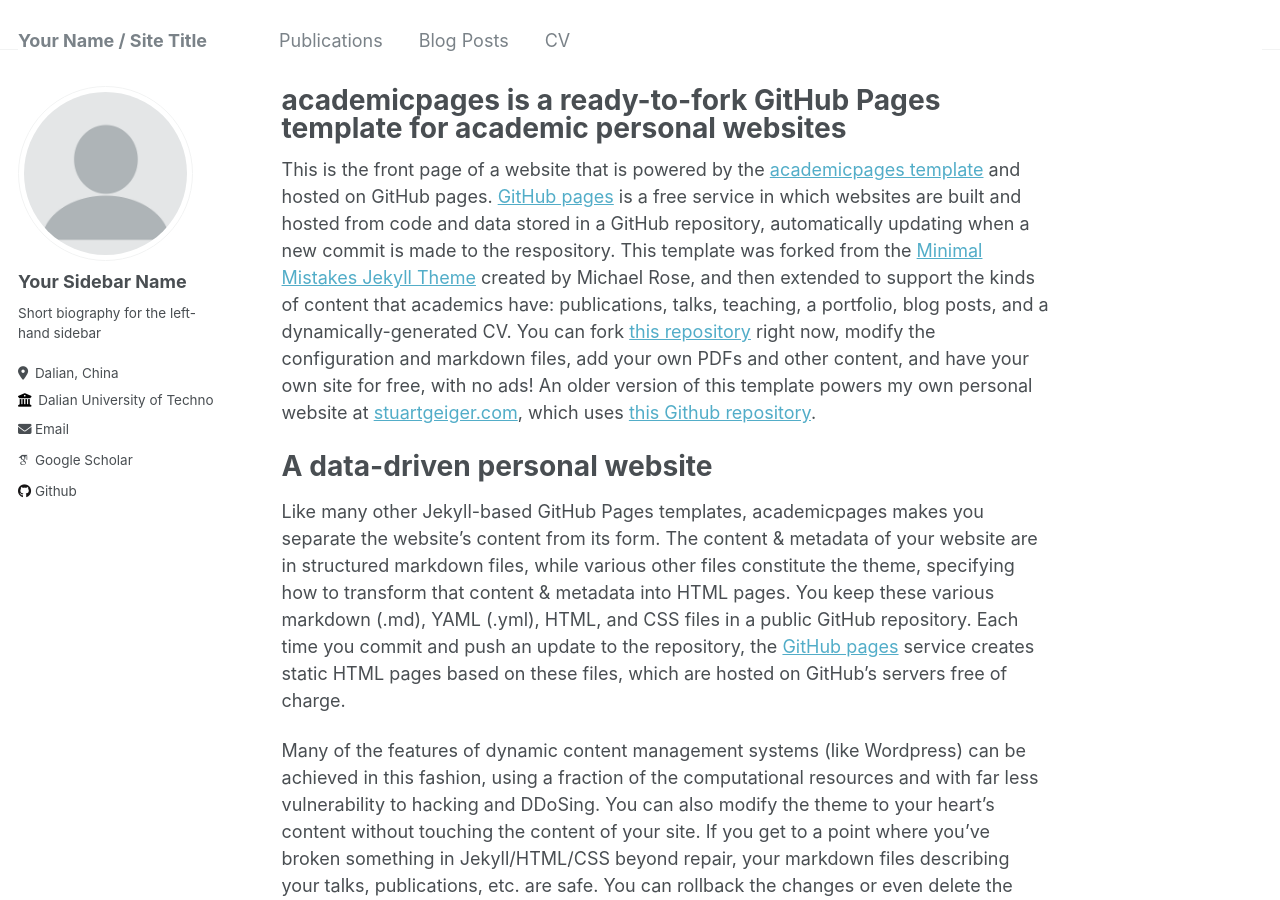
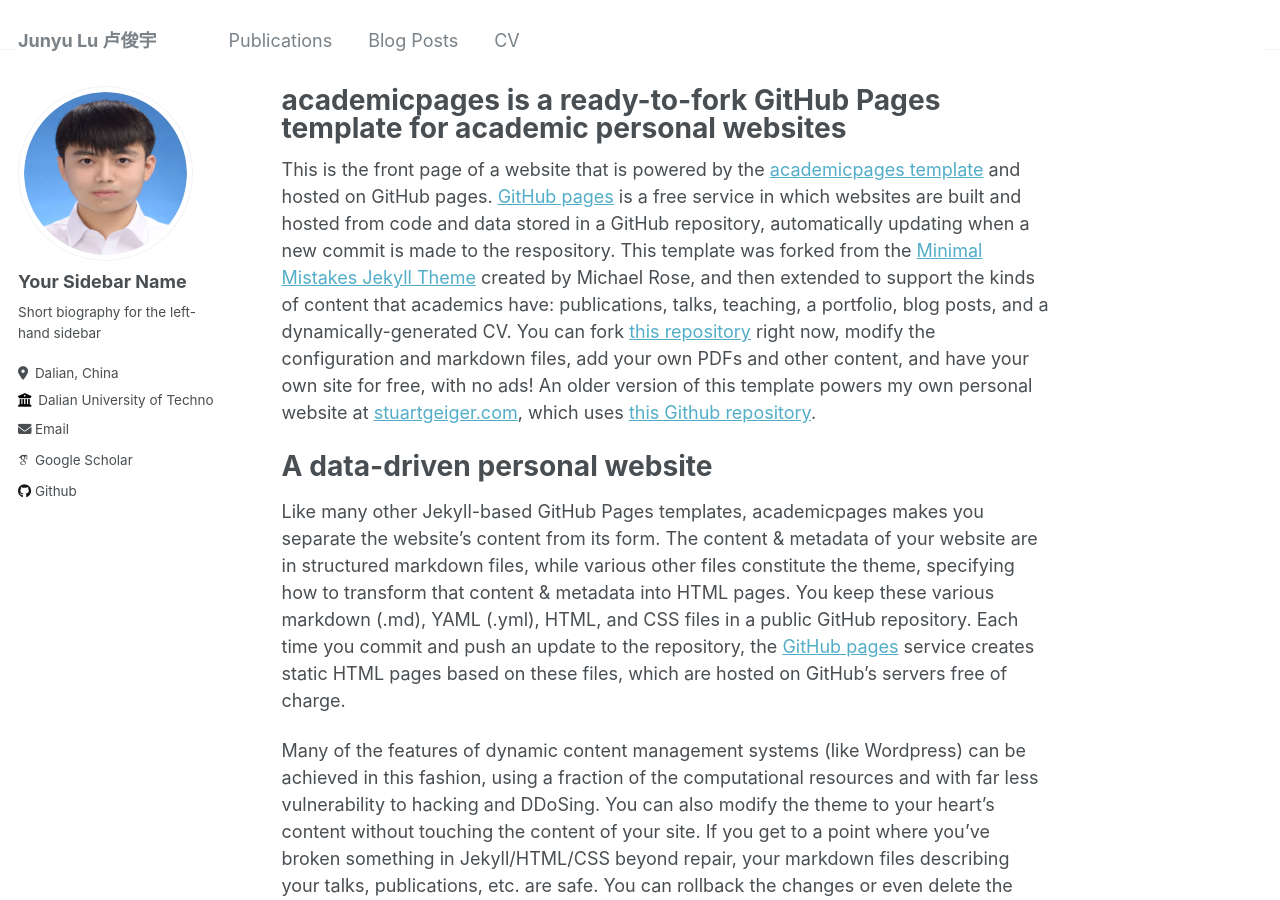
Before and after one commit to DUT-lujunyu/new_lujunyu.github.io, a Jekyll site: the page built from _pages/about.md, in a window 1280 px wide and 900 px high. Built offline with Jekyll 4.4.1, drawn with Linux system fonts in a browser that asks for light colours; some web fonts are replaced.

Commit message:
Update _config.yml

```diff
--- a/_config.yml
+++ b/_config.yml
@@ -8,20 +8,20 @@
 
 # Basic Site Settings
 locale                   : "en-US"
-title                    : "Your Name / Site Title"
+title                    : "Junyu Lu 卢俊宇"
 title_separator          : "-"
 name                     : &name "Your Name"
 description              : &description "personal description"
-url                      : https://academicpages.github.io # the base hostname & protocol for your site e.g. "https://mmistakes.github.io"
+url                      : https://dut-lujunyu.github.io # the base hostname & protocol for your site e.g. "https://mmistakes.github.io"
 baseurl                  : "" # the subpath of your site, e.g. "/blog"
-repository               : "academicpages/academicpages.github.io"
+repository               : "dut-lujunyu/dut-lujunyu.github.io"
 
 # Site Author - The following control what appear as part of the author content on the side bar.
 #               If a field is blank the icon and link will not appear, otherwise it will be shown.
 #               Additional customization can be done by editing /_includes/author-profile.html
 author:
   # Biographic information
-  avatar           : "profile.png"
+  avatar           : "cv.png"
   name             : "Your Sidebar Name"
   pronouns         : # example: "she/her"
   bio              : "Short biography for the left-hand sidebar"
@@ -42,7 +42,7 @@ author:
   bitbucket        : # Username - Update with your username on the site
   codepen          : # Username
   dribbble         : # Username
-  github           : "https://github.com/DUT-lujunyu"
+  github           : "DUT-lujunyu"
   kaggle           : # Username
   stackoverflow    : # User number or user number and name (i.e., use "1" or "1/jeff-atwood")
 
```
